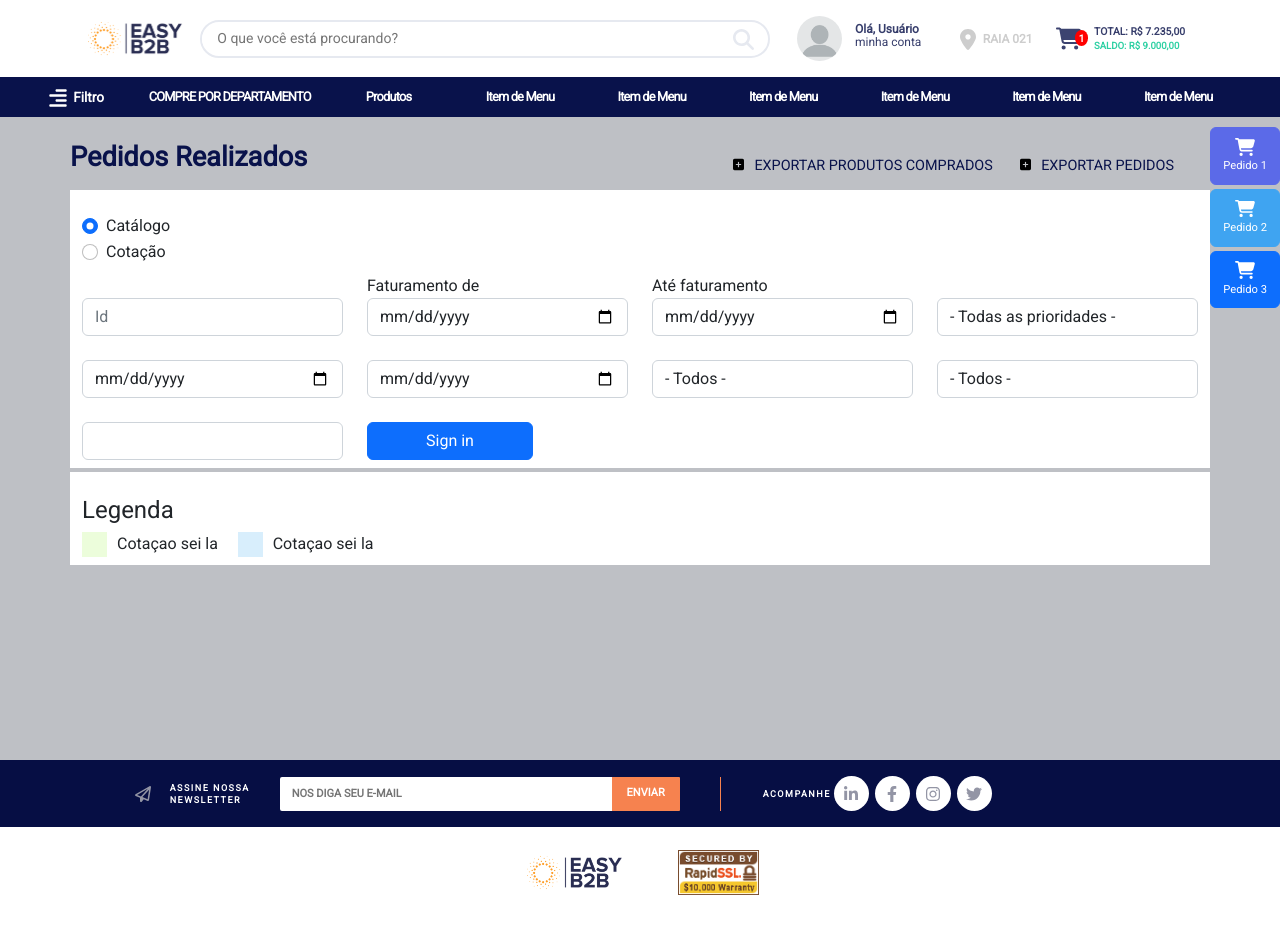
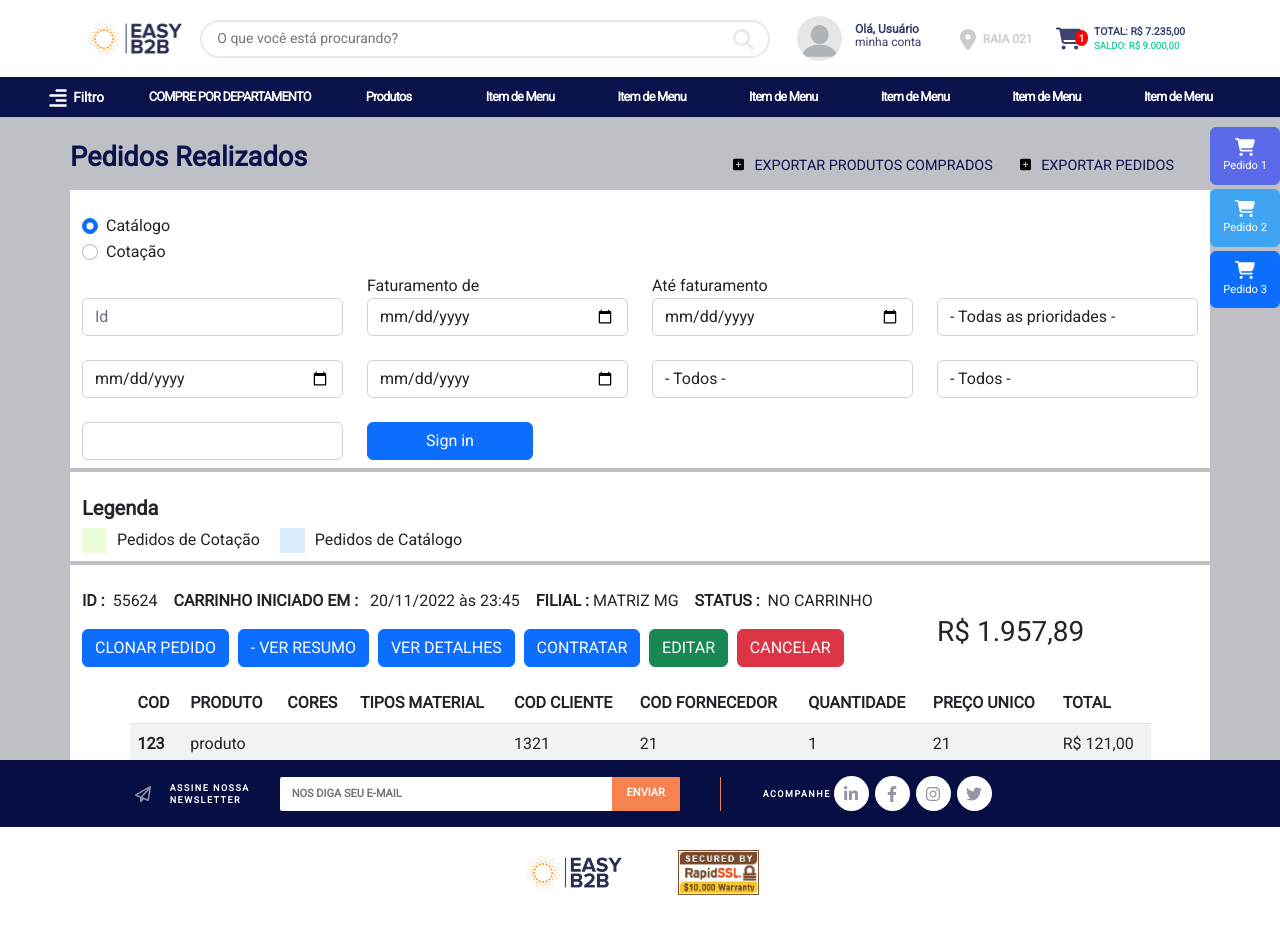
Before and after one commit to tiagorahal/easyb2b-client, a React (Create React App) app: page / in a window 1280 px wide. Shown: the top 940 px of the page. Built offline with nearby package versions, Linux system fonts and the light colour scheme.

Commit message:
Finish pedidos bottom

```diff
--- a/src/App.js
+++ b/src/App.js
@@ -3,6 +3,7 @@ import Footer from './components/footer';
 import Header from './components/header';
 import PedidosUp from './components/pedidos_up';
 import PedidosMiddle from './components/pedidos_middle';
+import PedidosBottom from './components/pedidos_bottom';
 import React, { Component } from 'react';
 
 class App extends Component {
@@ -13,6 +14,7 @@ class App extends Component {
         <div className="body">
         <PedidosUp />
         <PedidosMiddle />
+        <PedidosBottom />
         </div>
         <Footer />
       </div>
--- /dev/null
+++ b/src/components/pedidos_bottom.css
@@ -0,0 +1,7 @@
+.pedidos-table {
+  color: rgba(128, 128, 128, 0.664);
+}
+
+pedidos-stripe {
+  background-color: rgba(83, 83, 83, 0.808);
+}
--- /dev/null
+++ b/src/components/pedidos_bottom.js
@@ -0,0 +1,106 @@
+/* eslint-disable jsx-a11y/anchor-is-valid */
+import React from "react";
+import "./pedidos_bottom.css";
+
+const PedidosBottom = () => (
+  <div className="pedidos container pt-1">
+    <div className="row pt-4 pedidos-bg">
+      <div className="col-9">
+        <div className="d-flex flex-column">
+          <div className="pedidos-text">
+            <p>
+              <b>ID : &nbsp;</b>55624
+              &nbsp;&nbsp;&nbsp;
+              <b>CARRINHO INICIADO EM : &nbsp;</b> 20/11/2022 às 23:45
+              &nbsp;&nbsp;&nbsp;
+              <b>FILIAL : </b>MATRIZ MG
+              &nbsp;&nbsp;&nbsp;
+              <b>STATUS : &nbsp;</b>NO CARRINHO
+            </p>
+          </div>
+          <div className="pedidos-buttons d-flex justify-content-between col-11 pb-3">
+            <button type="button" class="btn btn-primary">CLONAR PEDIDO</button>
+            <button type="button" class="btn btn-primary">- VER RESUMO</button>
+            <button type="button" class="btn btn-primary">VER DETALHES</button>
+            <button type="button" class="btn btn-primary">CONTRATAR</button>
+            <button type="button" class="btn btn-success">EDITAR</button>
+            <button type="button" class="btn btn-danger">CANCELAR</button>
+          </div>
+        </div>
+      </div>
+      <div className="col-3 d-flex align-items-center">
+        <h3>R$ 1.957,89</h3>
+      </div>
+    </div>
+    <div className="row pedidos-bg">
+      <div className="col-11 m-auto">
+        <table class="table table-striped">
+          <thead>
+            <tr>
+              <th scope="col">COD</th>
+              <th scope="col">PRODUTO</th>
+              <th scope="col">CORES</th>
+              <th scope="col">TIPOS MATERIAL</th>
+              <th scope="col">COD CLIENTE</th>
+              <th scope="col">COD FORNECEDOR</th>
+              <th scope="col">QUANTIDADE</th>
+              <th scope="col">PREÇO UNICO</th>
+              <th scope="col">TOTAL</th>
+            </tr>
+          </thead>
+          <tbody>
+            <tr >
+              <th scope="row">123</th>
+              <td>produto</td>
+              <td></td>
+              <td></td>
+              <td>1321</td>
+              <td>21</td>
+              <td>1</td>
+              <td>21</td>
+              <td>R$ 121,00</td>
+            </tr>
+            <tr>
+              <th scope="row">123</th>
+              <td>produto</td>
+              <td></td>
+              <td></td>
+              <td>1321</td>
+              <td>21</td>
+              <td>1</td>
+              <td>21</td>
+              <td>R$ 121,00</td>
+            </tr>
+            <tr>
+              <th scope="row">123</th>
+              <td>produto</td>
+              <td></td>
+              <td></td>
+              <td>1321</td>
+              <td>21</td>
+              <td>1</td>
+              <td>21</td>
+              <td>R$ 121,00</td>
+            </tr>
+          </tbody>
+        </table>
+      </div>
+    </div>
+    <div className="row pedidos-bg">
+      <div className="col-12 m-auto">
+        <p className="d-flex justify-content-between">
+          <b>Frete</b>
+          <b>R$ 0,00</b>
+        </p>
+      </div>
+      <div className="col-12 m-auto">
+        <p className="d-flex justify-content-between">
+          <b>Total do pedido</b>
+          <b>R$ 1.957,89</b>
+        </p>
+      </div>
+    </div>
+  </div>
+);
+
+export default PedidosBottom;
--- a/src/components/pedidos_middle.js
+++ b/src/components/pedidos_middle.js
@@ -7,17 +7,17 @@ const PedidosMiddle = () => (
     <div className="row pt-1">
       <form className="pedidos-form pb-2">
         <div class="row pt-4">
-          <h4 className="">Legenda</h4>
+          <h5 className="fw-bold">Legenda</h5>
         </div>
         <div class="d-flex flex-row">
           <div className="d-flex flex-row">
             <div className="square1"></div>
-            Cotaçao sei la
+            Pedidos de Cotação
           </div>
           &nbsp; &nbsp; &nbsp;
           <div className="d-flex flex-row">
             <div className="square2"></div>
-            Cotaçao sei la
+            Pedidos de Catálogo
           </div>
         </div>
       </form>
--- a/src/components/pedidos_up.css
+++ b/src/components/pedidos_up.css
@@ -17,6 +17,6 @@
   padding-bottom: 3px;
 }
 
-.pedidos-form {
+.pedidos-form, .pedidos-bg {
   background-color: #ffff;
 }
```
